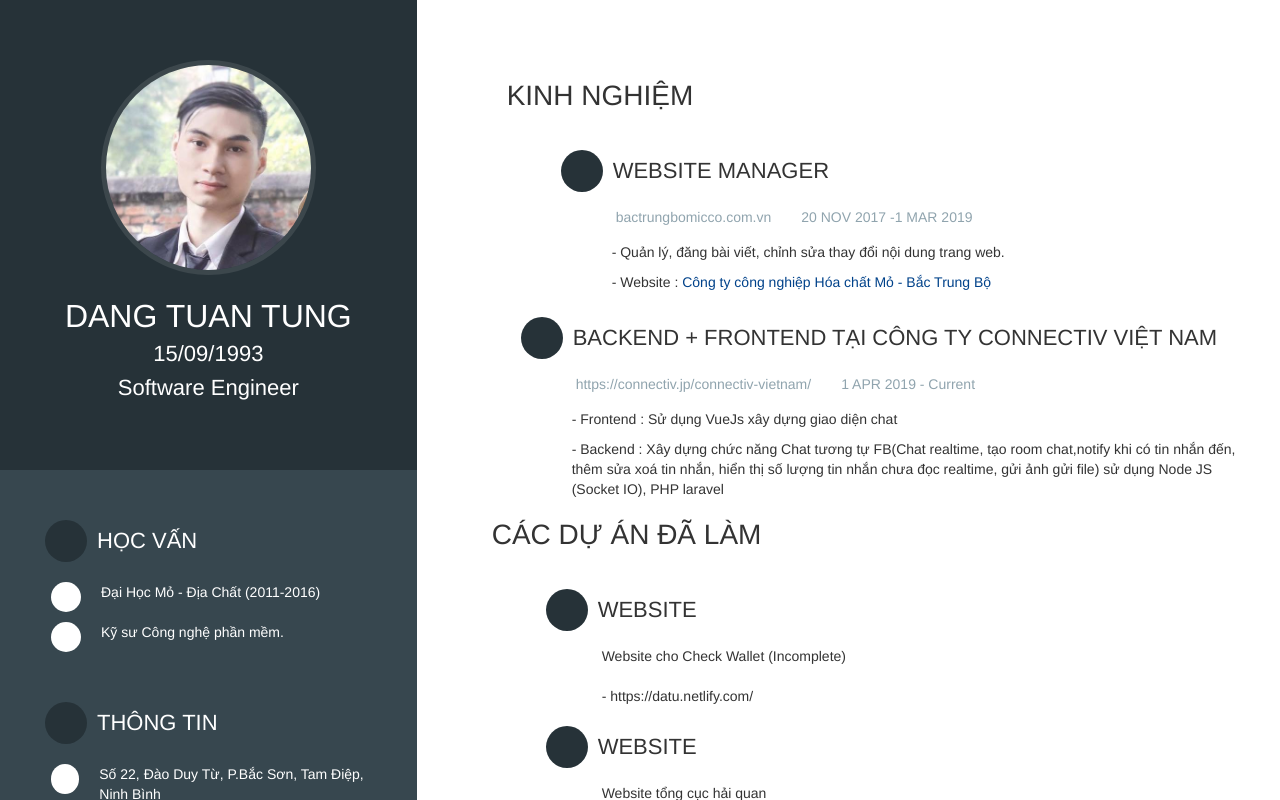
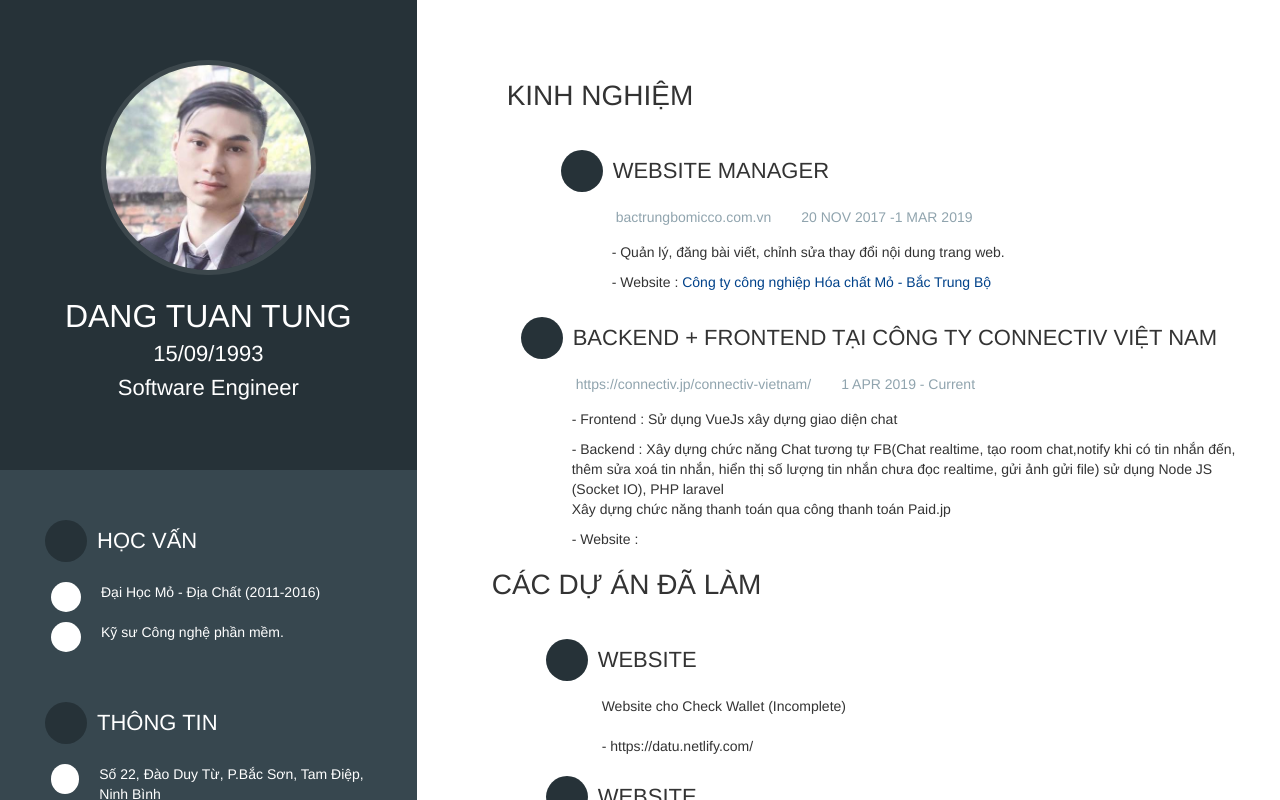
Before and after one commit to dangtuantung1993/TungCV, a Vue app: page / in a window 1280 px wide. Shown: the top 800 px of the page. Built offline with nearby package versions, Linux system fonts and the light colour scheme; some icons are missing.

Commit message:
update CV

```diff
--- a/src/App.vue
+++ b/src/App.vue
@@ -170,8 +170,11 @@
                 <ul class="title title-margin">
 
                 <li>- Frontend : Sử dụng VueJs xây dựng giao diện chat</li>
-                <li>- Backend : Xây dựng chức năng Chat tương tự FB(Chat realtime, tạo room chat,notify khi có tin nhắn đến, thêm sửa xoá tin nhắn, hiển thị số lượng tin nhắn chưa đọc realtime, gửi ảnh gửi file) sử dụng Node JS (Socket IO), PHP laravel
+                <li>- Backend : Xây dựng chức năng Chat tương tự FB(Chat realtime, tạo room chat,notify khi có tin nhắn đến, thêm sửa xoá tin nhắn, hiển thị số lượng tin nhắn chưa đọc realtime, gửi ảnh gửi file) sử dụng Node JS (Socket IO), PHP laravel <br>
+                                Xây dựng chức năng thanh toán qua công thanh toán Paid.jp
                 </li>
+
+                <li>- Website : <a href="https://afternext.work"></a></li>
                 </ul>
               </div>
             </div><!-- End .module #4 -->
```
